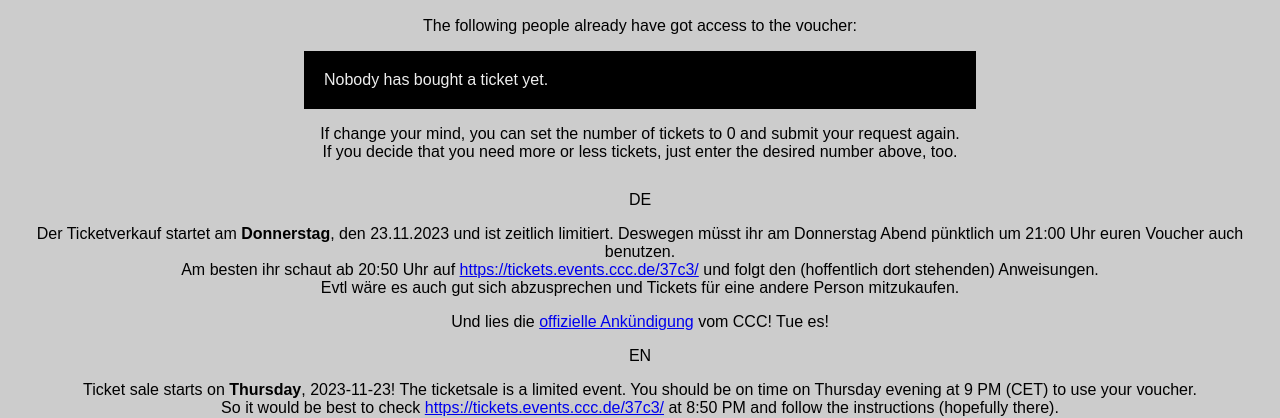
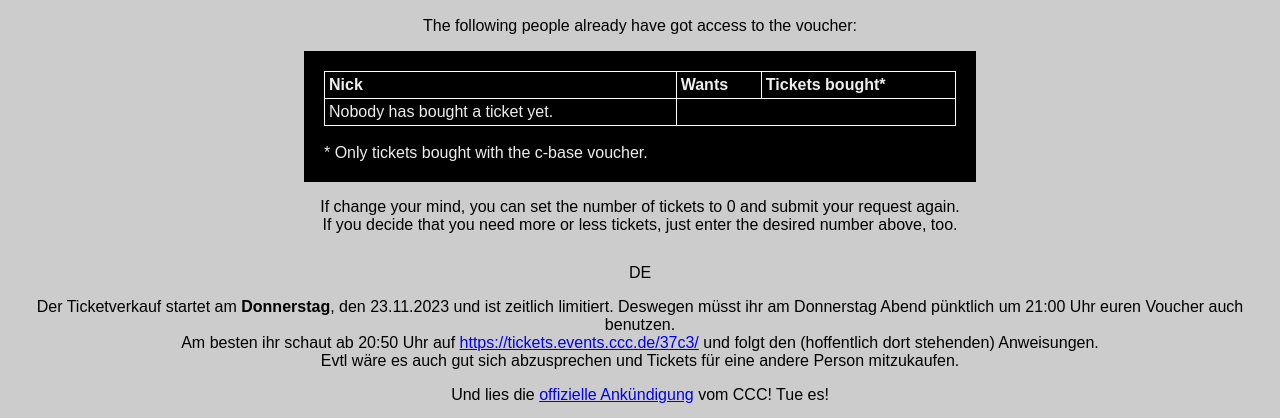
Before and after one commit to c-base/voulezvousvoucher, a FastAPI app: template templates/index.html in a window 1280 px wide. Shown: the part 739-1157 px from the top of the page. Run offline with FastAPI, Linux system fonts and the light colour scheme; the template is opened without the code that fills it, so the values that code supplies are empty; parts of the project's set-up code (start-up, migrations or seed data) failed here and were passed over.

Commit message:
show table

```diff
--- a/main.py
+++ b/main.py
@@ -17,7 +17,7 @@ from sqlalchemy import create_engine, Column, Integer, String, MetaData
 from sqlalchemy.ext.declarative import declarative_base
 from sqlalchemy.orm import sessionmaker, Session
 from sqlalchemy.sql import func
-
+from sqlalchemy import or_
 
 class Settings(BaseSettings):
     client_id: str
@@ -92,7 +92,7 @@ async def homepage(request: Request):
     user = request.session.get('user')
     if user:
         with Session(engine) as db:
-            users = list(db.query(User).filter(User.num_tickets != 0))
+            users = list(db.query(User).filter(or_(User.num_tickets != 0, User.num_bought != 0)))
             sum_tickets = db.query(func.sum(User.num_tickets).label("total_score"))[0][0]
             if sum_tickets is None:
                 sum_tickets = 0
--- a/templates/base.html
+++ b/templates/base.html
@@ -7,6 +7,15 @@
     <title>37c3 voucher c-base.org</title>
     <link rel="stylesheet" href="/static/css/style.css">
     <script defer src="/static/vendor/alpinejs.min.js"></script>
+    <style>
+      table, th, td {
+        border: 1px solid white;
+        border-collapse: collapse;
+      }
+      th, td {
+        padding: 4px;
+      }
+    </style>
   </head>
   <body>
     {% block content %}{% endblock content %}
--- a/templates/index.html
+++ b/templates/index.html
@@ -47,12 +47,33 @@
 <p>The following people already have got access to the voucher:</p>
 
 <div class="theform">
+
+    <table style="width: 100%; border: 1px solid #fff;">
+    <thead>
+        <tr>
+            <th>Nick</th>
+            <th>Wants </th>
+            <th>Tickets bought*</th>
+        </tr>
+    </thead>
     {% for person in users %}
-        {{ person.nickname }}: {{ person.num_tickets }} tickets / {{ person.num_bought }} bought.
-        <br>
+    <tr style="border: 1px solid #fff;">
+        <td>
+            {{ person.nickname }}
+        </td>
+        <td>
+            {{ person.num_tickets }}
+        </td>
+        <td>
+            {{ person.num_bought }}
+        </td>
+    </td>
     {% else %}
-        Nobody has bought a ticket yet.
+        <tr><td>Nobody has bought a ticket yet.</td></tr>
     {% endfor %}
+    </table>
+    <br>
+    * Only tickets bought with the c-base voucher.
 </div>
 
 <p>If change your mind, you can set the number of tickets to 0 and submit your request again.
```
